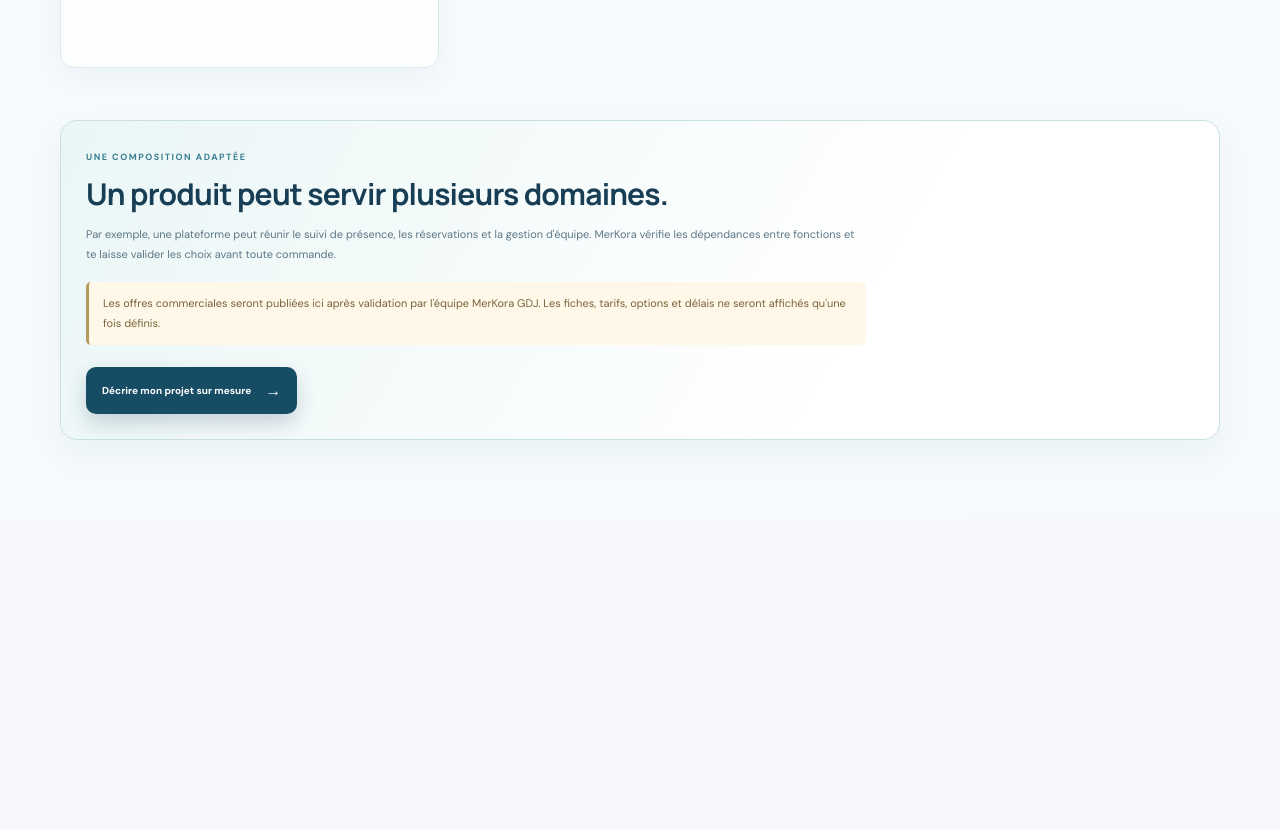
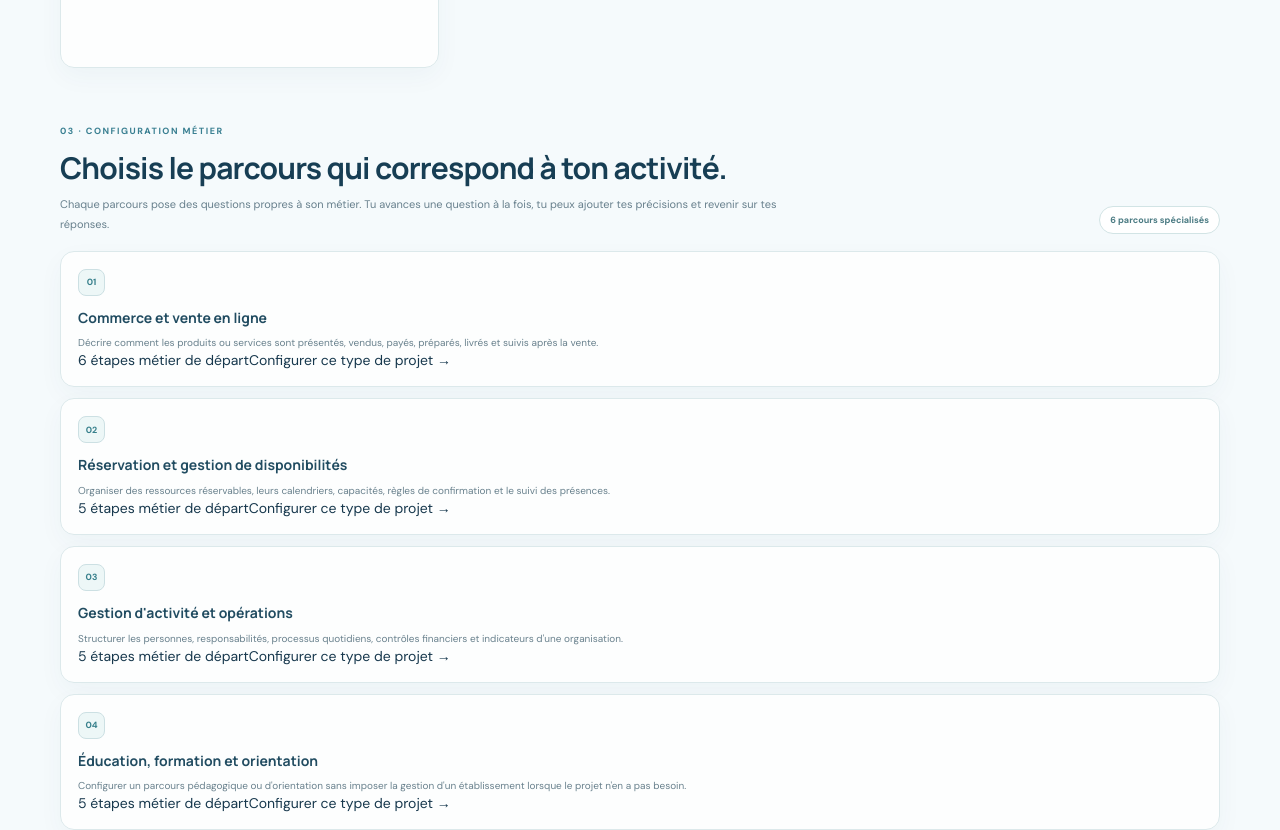
Before and after one commit to merkelnascom-art/Merkora-GDJ, a Next.js app: page /catalogue in a window 1280 px wide. Shown: the part 3420-4250 px from the top of the page. Before the commit the page ends 3940 px from the top, so only its background shows below. Built offline with nearby package versions, Linux system fonts and the light colour scheme.

Commit message:
feat(merkora): expose specialized configurator journeys in catalogue

```diff
--- a/app/catalogue/page.tsx
+++ b/app/catalogue/page.tsx
@@ -4,10 +4,12 @@ import {
   getDomainCatalogs,
   getProductTypeCatalog,
 } from "../../src/lib/merkora-core/solution-catalog";
+import { getSpecializedConfigurators } from "../../src/lib/merkora-core/specialized-configurators";
 
 export default function CataloguePage() {
   const productTypes = getProductTypeCatalog();
   const domains = getDomainCatalogs();
+  const configurators = getSpecializedConfigurators();
 
   return (
     <main className="mk2-space-page mk2-catalogue-page">
@@ -88,6 +90,31 @@ export default function CataloguePage() {
           </div>
         </section>
 
+
+        <section className="mk2-catalogue-section" id="specialized-configurators">
+          <div className="mk2-catalogue-section-heading">
+            <div>
+              <span className="mk2-catalogue-kicker">03 · CONFIGURATION MÉTIER</span>
+              <h2>Choisis le parcours qui correspond à ton activité.</h2>
+              <p>Chaque parcours pose des questions propres à son métier. Tu avances une question à la fois, tu peux ajouter tes précisions et revenir sur tes réponses.</p>
+            </div>
+            <span className="mk2-catalogue-count">{configurators.length} parcours spécialisés</span>
+          </div>
+          <div className="mk2-catalogue-grid mk2-configurator-catalogue-grid">
+            {configurators.map((configurator, index) => (
+              <article className="mk2-catalogue-card mk2-configurator-catalogue-card" key={configurator.id}>
+                <span className="mk2-catalogue-card-index">{String(index + 1).padStart(2, "0")}</span>
+                <h3>{configurator.title}</h3>
+                <p>{configurator.purpose}</p>
+                <span className="mk2-configurator-step-count">{configurator.steps.length} étapes métier de départ</span>
+                <Link className="mk2-configurator-start" href={`/catalogue/configurer/${configurator.id}`}>
+                  Configurer ce type de projet <span>→</span>
+                </Link>
+              </article>
+            ))}
+          </div>
+        </section>
+
         <section className="mk2-catalogue-principle">
           <span className="mk2-catalogue-kicker">UNE COMPOSITION ADAPTÉE</span>
           <h2>Un produit peut servir plusieurs domaines.</h2>
```
